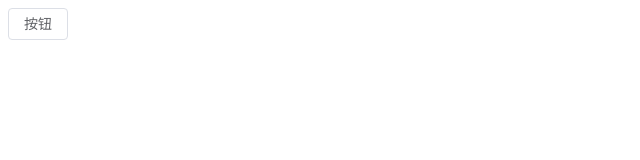
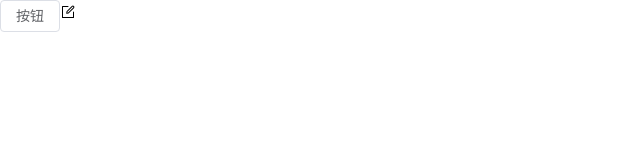
Before and after one commit to 11334/Refactor-ElementPlus, a Vue app: page / in a window 1280 px wide. Shown: the top 160 px of the page, without its empty margins (0-640 px from the left). Built offline with nearby package versions, Linux system fonts and the light colour scheme.

Commit message:
使用element-plus的图标库并进行 个性化命名 方便以后直接使用

```diff
--- a/package.json
+++ b/package.json
@@ -9,6 +9,7 @@
     "preview": "vite preview"
   },
   "dependencies": {
+    "@element-plus/icons-vue": "^2.1.0",
     "element-plus": "^2.3.12",
     "vue": "^3.3.4",
     "vue-router": "^4.0.13"
--- a/src/App.vue
+++ b/src/App.vue
@@ -2,9 +2,13 @@
   <router-view></router-view>
 </template>
 
-<style lang="scss" scoped>
+<style lang="scss">
 *{
   margin: 0;
   padding: 0;
 }
+svg{
+  width: 1em;
+  height: 1em;
+}
 </style>
--- a/src/main.ts
+++ b/src/main.ts
@@ -3,7 +3,18 @@ import App from './App.vue'
 import router from './router/index'
 import ElementPlus from 'element-plus'
 import 'element-plus/dist/index.css'
+import * as Icons from '@element-plus/icons-vue'
+import { toLine} from './utils'
+const app = createApp(App)
 
-const app = createApp(App)
+// 全局注册图标  牺牲一点性能
+//  el-icon-xxx
+for (let i in Icons) {
+    // 注册全部组件
+    // console.log(`el-icon${toLine(i)}`);
+
+    app.component(`el-icon-${toLine(i)}`, (Icons as any)[i])
+}
+
 app.use(router).use(ElementPlus)
 app.mount('#app')
--- /dev/null
+++ b/src/utils/index.ts
@@ -0,0 +1,6 @@
+// 把图标的驼峰转换成横杠连接
+export const toLine = (value: string) => {
+    // 将大写字母分组 再转成横杠连接的  再转成小写
+    // return value.replace(/(A-Z)g/,'-$1').toLocaleLowerCase()
+    return value.toLocaleLowerCase()
+}
--- a/src/view/Home.vue
+++ b/src/view/Home.vue
@@ -1,6 +1,7 @@
 <template>
     <div>
         <el-button>按钮</el-button>
+        <el-icon-edit />
     </div>
 </template>
 
```
Also changed, not shown: 1 other file (tests, documents, lock files or other folders).
